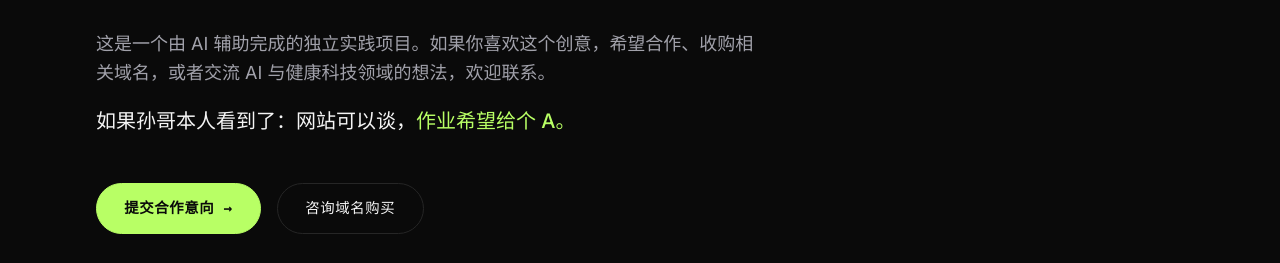
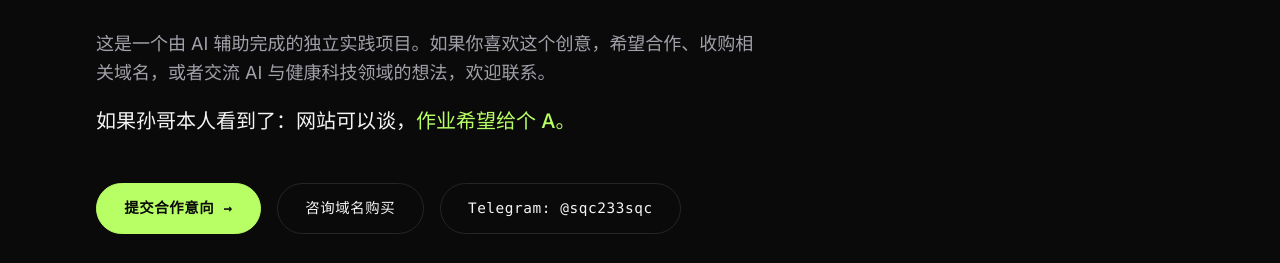
Before and after one commit to shiqianchuan/sunxue, an Astro site in the folder app/: page / in a window 1280 px wide. Shown: the part 6046-6309 px from the top of the page. Built offline with nearby package versions, Linux system fonts and the light colour scheme; Astro itself is replaced by a stand-in of ours.

Commit message:
Add Telegram contact: @sqc233sqc

```diff
--- a/app/src/components/Contact.astro
+++ b/app/src/components/Contact.astro
@@ -36,6 +36,7 @@ const domainMailto = `mailto:${CONTACT_EMAIL}?subject=${encodeURIComponent(
     <div class="reveal reveal-d3 mt-12 flex flex-wrap gap-4">
       <a href={coopMailto} class="btn btn-primary">提交合作意向 →</a>
       <a href={domainMailto} class="btn">咨询域名购买</a>
+      <a href="https://t.me/sqc233sqc" target="_blank" rel="noopener" class="btn">Telegram: @sqc233sqc</a>
     </div>
 
     <p class="reveal mt-8 font-mono text-xs text-faint leading-relaxed max-w-xl">
```
